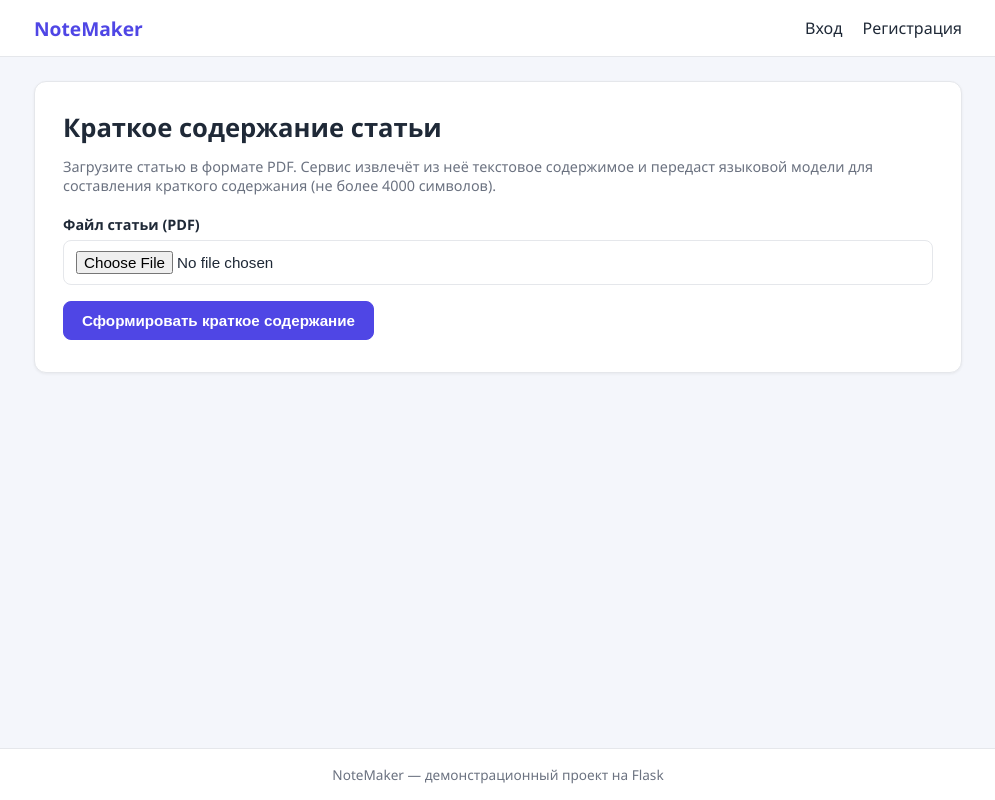
After one commit to alexitkes/notemaker, a Flask app: template templates/summary.html in a window 1280 px wide. The commit adds this page. Shown: the whole page, without its empty margins (142-1137 px from the left). Run offline with Flask 3, Linux system fonts and the light colour scheme; the template is opened without the code that fills it, so the values that code supplies are empty.

Commit message:
Добавить функцию генереции краткого саммари статьи через нейросеть

```diff
--- a/app.py
+++ b/app.py
@@ -1,5 +1,12 @@
+import base64
+import io
 import os
+import time
+import uuid
 
+import requests
+from dotenv import load_dotenv
+from pypdf import PdfReader
 from flask import (
     Flask,
     flash,
@@ -12,6 +19,9 @@ from flask import (
 from flask_sqlalchemy import SQLAlchemy
 from werkzeug.security import check_password_hash, generate_password_hash
 
+# Загружаем переменные окружения из файла .env (LLM_API_TYPE, LLM_API_URL и т. д.)
+load_dotenv()
+
 BASE_DIR = os.path.abspath(os.path.dirname(__file__))
 
 app = Flask(__name__)
@@ -21,6 +31,45 @@ app.config["SQLALCHEMY_DATABASE_URI"] = "sqlite:///" + os.path.join(BASE_DIR, "u
 app.config["SQLALCHEMY_TRACK_MODIFICATIONS"] = False
 
 db = SQLAlchemy(app)
+
+# ---------------------------------------------------------------------------
+# Настройки языковой модели (значения читаются из файла .env)
+# ---------------------------------------------------------------------------
+# Тип API: "openai" (OpenAI-совместимый) или "gigachat"
+LLM_API_TYPE = os.environ.get("LLM_API_TYPE", "openai").strip().lower()
+LLM_API_URL = os.environ.get("LLM_API_URL", "").strip()
+LLM_MODEL = os.environ.get("LLM_MODEL", "").strip()
+LLM_API_TOKEN = os.environ.get("LLM_API_TOKEN", "").strip()
+
+# Значения по умолчанию: для OpenAI-совместимого API — сервис ProxyAPI,
+# для GigaChat — основной сервер GigaChat
+DEFAULT_LLM_URL = {
+    "openai": "https://api.proxyapi.ru/openai/v1",
+    "gigachat": "https://gigachat.devices.sberbank.ru/api/v1",
+}
+DEFAULT_LLM_MODEL = {
+    "openai": "gpt-4o-mini",
+    "gigachat": "GigaChat-20",
+}
+if LLM_API_TYPE not in DEFAULT_LLM_URL:
+    LLM_API_TYPE = "openai"
+if not LLM_API_URL:
+    LLM_API_URL = DEFAULT_LLM_URL[LLM_API_TYPE]
+if not LLM_MODEL:
+    LLM_MODEL = DEFAULT_LLM_MODEL[LLM_API_TYPE]
+
+# OAuth-эндпоинт GigaChat для получения access_token
+GIGACHAT_OAUTH_URL = os.environ.get(
+    "GIGACHAT_OAUTH_URL", "https://ngw.devices.sberbank.ru:9443/api/v2/oauth"
+)
+
+# Ограничения: размер загружаемого PDF (10 МБ) и размер текста для модели
+app.config["MAX_CONTENT_LENGTH"] = 10 * 1024 * 1024
+MAX_LLM_INPUT_CHARS = int(os.environ.get("MAX_LLM_INPUT_CHARS", "24000"))
+SUMMARY_MAX_CHARS = 4000
+
+# Кэш access_token GigaChat: истёкший токен перевыпускается автоматически
+_gigachat_token_cache = {"access_token": None, "expires_at": 0}
 
 # Доступные роли в системе
 ROLES = ("administrator", "guest", "student", "teacher")
@@ -176,6 +225,163 @@ def admin_change_role(user_id):
     return redirect(url_for("admin_users"))
 
 
+@app.route("/summary", methods=["GET", "POST"])
+def summary():
+    """Краткое содержание статьи из PDF — доступно всем зарегистрированным пользователям."""
+    user = get_current_user()
+    if user is None:
+        flash("Войдите в систему, чтобы использовать эту функцию.", "info")
+        return redirect(url_for("login"))
+
+    error = None
+    result = None
+    truncated = False
+
+    if request.method == "POST":
+        uploaded = request.files.get("article")
+        if uploaded is None or not uploaded.filename:
+            error = "Выберите PDF-файл со статьёй."
+        elif not uploaded.filename.lower().endswith(".pdf"):
+            error = "Допускаются только файлы в формате PDF."
+        else:
+            raw = uploaded.read()
+            if not raw:
+                error = "Файл пустой."
+            else:
+                try:
+                    article_text = extract_pdf_text(raw)
+                except Exception as exc:
+                    article_text = ""
+                    error = f"Не удалось извлечь текст из PDF: {exc}"
+
+                if not article_text.strip():
+                    error = error or (
+                        "Не удалось извлечь текст из PDF. Возможно, "
+                        "это скан-копия без текстового слоя."
+                    )
+                elif not LLM_API_TOKEN:
+                    error = (
+                        "Не задан токен доступа. Укажите LLM_API_TOKEN "
+                        "в файле .env."
+                    )
+                else:
+                    if len(article_text) > MAX_LLM_INPUT_CHARS:
+                        article_text = article_text[:MAX_LLM_INPUT_CHARS]
+                        truncated = True
+                    system_prompt = (
+                        "Ты — ассистент, который составляет краткое "
+                        "содержание научных и учебных статей. Составь "
+                        "краткое содержание предложенной статьи на русском "
+                        f"языке объёмом не более {SUMMARY_MAX_CHARS} символов. "
+                        "Выдели основную идею, ключевые тезисы и выводы. "
+                        "Отвечай только текстом краткого содержания."
+                    )
+                    try:
+                        result = ask_llm(
+                            system_prompt, "Текст статьи:\n\n" + article_text
+                        )
+                        result = result[:SUMMARY_MAX_CHARS]
+                    except requests.RequestException as exc:
+                        error = f"Ошибка обращения к языковой модели: {exc}"
+                    except Exception as exc:
+                        error = f"Ошибка при обращении к языковой модели: {exc}"
+
+    return render_template(
+        "summary.html",
+        user=user,
+        error=error,
+        result=result,
+        truncated=truncated,
+        model_name=LLM_MODEL,
+        llm_type_label=(
+            "GigaChat" if LLM_API_TYPE == "gigachat" else "OpenAI-совместимый API"
+        ),
+    )
+
+
+@app.errorhandler(413)
+def request_entity_too_large(_error):
+    """Слишком большой загруженный файл (максимум 10 МБ)."""
+    flash("Файл слишком большой. Максимальный размер — 10 МБ.", "error")
+    return redirect(url_for("summary"))
+
+
+# --- Вспомогательные функции для работы с PDF и языковой моделью -----------
+def extract_pdf_text(raw: bytes) -> str:
+    """Извлекает текстовое содержимое из PDF-файла."""
+    reader = PdfReader(io.BytesIO(raw))
+    pages = []
+    for page in reader.pages:
+        page_text = page.extract_text() or ""
+        cleaned = "\n".join(
+            line.strip() for line in page_text.splitlines() if line.strip()
+        )
+        if cleaned:
+            pages.append(cleaned)
+    return "\n\n".join(pages)
+
+
+def get_gigachat_token() -> str:
+    """Возвращает действующий access_token GigaChat, при необходимости получая новый."""
+    cached = _gigachat_token_cache
+    if cached["access_token"] and time.time() < cached["expires_at"] - 60:
+        return cached["access_token"]
+
+    if not LLM_API_TOKEN:
+        raise ValueError(
+            "Для работы с GigaChat укажите LLM_API_TOKEN (ключ разработчика "
+            "в формате base64) в файле .env."
+        )
+
+    auth_header = base64.b64encode(LLM_API_TOKEN.encode()).decode()
+    response = requests.post(
+        GIGACHAT_OAUTH_URL,
+        headers={
+            "Authorization": f"Basic {auth_header}",
+            "RqUID": str(uuid.uuid4()),
+            "Content-Type": "application/x-www-form-urlencoded",
+        },
+        data="scope=GIGACHAT_API_PERS",
+        timeout=30,
+    )
+    response.raise_for_status()  # выбрасывает HTTPError при неудаче
+    data = response.json()
+    cached["access_token"] = data["access_token"]
+    cached["expires_at"] = int(data.get("expires_at", 0))
+    return cached["access_token"]
+
+
+def ask_llm(system_prompt: str, user_prompt: str) -> str:
+    """Отправляет запрос к языковой модели через выбранный API и возвращает ответ."""
+    url = LLM_API_URL.rstrip("/") + "/chat/completions"
+
+    if LLM_API_TYPE == "gigachat":
+        headers = {
+            "Authorization": f"Bearer {get_gigachat_token()}",
+            "Content-Type": "application/json",
+            "X-Request-Id": str(uuid.uuid4()),
+        }
+    else:
+        headers = {
+            "Authorization": f"Bearer {LLM_API_TOKEN}",
+            "Content-Type": "application/json",
+        }
+
+    payload = {
+        "model": LLM_MODEL,
+        "messages": [
+            {"role": "system", "content": system_prompt},
+            {"role": "user", "content": user_prompt},
+        ],
+        "temperature": 0.3,
+    }
+
+    response = requests.post(url, headers=headers, json=payload, timeout=120)
+    response.raise_for_status()
+    content = response.json()["choices"][0]["message"]["content"]
+    return content.strip()
+
+
 # Создаём таблицы в SQLite (файл users.db) при загрузке приложения
 with app.app_context():
     db.create_all()
--- a/requirements.txt
+++ b/requirements.txt
@@ -8,3 +8,6 @@ MarkupSafe==3.0.4
 SQLAlchemy==2.1.6
 typing_extensions==4.16.0
 Werkzeug==3.1.9
+pypdf==5.4.0
+python-dotenv==1.1.1
+requests==2.32.4
--- a/static/style.css
+++ b/static/style.css
@@ -301,6 +301,26 @@ h1 {
     width: 180px;
 }
 
+/* ---------- Краткое содержание статьи ---------- */
+.card + .card {
+    margin-top: 20px;
+}
+
+.upload-form {
+    margin: 20px 0 4px;
+}
+
+.summary-text {
+    white-space: pre-wrap;
+    overflow-wrap: break-word;
+    line-height: 1.65;
+    margin-top: 12px;
+    padding: 16px;
+    background: #f9fafb;
+    border: 1px solid var(--border);
+    border-radius: 8px;
+}
+
 /* ---------- Подвал ---------- */
 .footer {
     border-top: 1px solid var(--border);
--- a/templates/base.html
+++ b/templates/base.html
@@ -13,6 +13,7 @@
         <nav class="nav-links">
             {% if current_user %}
                 <a href="{{ url_for('index') }}">Личный кабинет</a>
+                <a href="{{ url_for('summary') }}">Краткое содержание</a>
                 {% if current_user.role == 'administrator' %}
                     <a href="{{ url_for('admin_users') }}">Пользователи</a>
                 {% endif %}
--- /dev/null
+++ b/templates/summary.html
@@ -0,0 +1,42 @@
+{% extends "base.html" %}
+{% block title %}Краткое содержание статьи — NoteMaker{% endblock %}
+{% block content %}
+
+<div class="card">
+    <h1>Краткое содержание статьи</h1>
+    <p class="muted">
+        Загрузите статью в формате PDF. Сервис извлечёт из неё текстовое
+        содержимое и передаст языковой модели для составления краткого
+        содержания (не более 4000 символов).
+    </p>
+
+    <form method="POST" enctype="multipart/form-data" class="upload-form">
+        <div class="form-group">
+            <label for="article">Файл статьи (PDF)</label>
+            <input type="file" id="article" name="article"
+                   accept=".pdf,application/pdf" required>
+        </div>
+        <button type="submit" class="btn btn-primary">
+            Сформировать краткое содержание
+        </button>
+    </form>
+</div>
+
+{% if error %}
+    <div class="card">
+        <div class="flash flash-error">{{ error }}</div>
+    </div>
+{% endif %}
+
+{% if result %}
+    <div class="card">
+        <h2>Краткое содержание</h2>
+        <p class="muted">
+            Модель: {{ model_name }} ({{ llm_type_label }})
+            {% if truncated %} · текст статьи был обрезан до допустимого размера{% endif %}
+        </p>
+        <div class="summary-text">{{ result }}</div>
+    </div>
+{% endif %}
+
+{% endblock %}
```
Also changed, not shown: templates/dashboard.html (+13 -0 lines), README.md, 1 other file.
